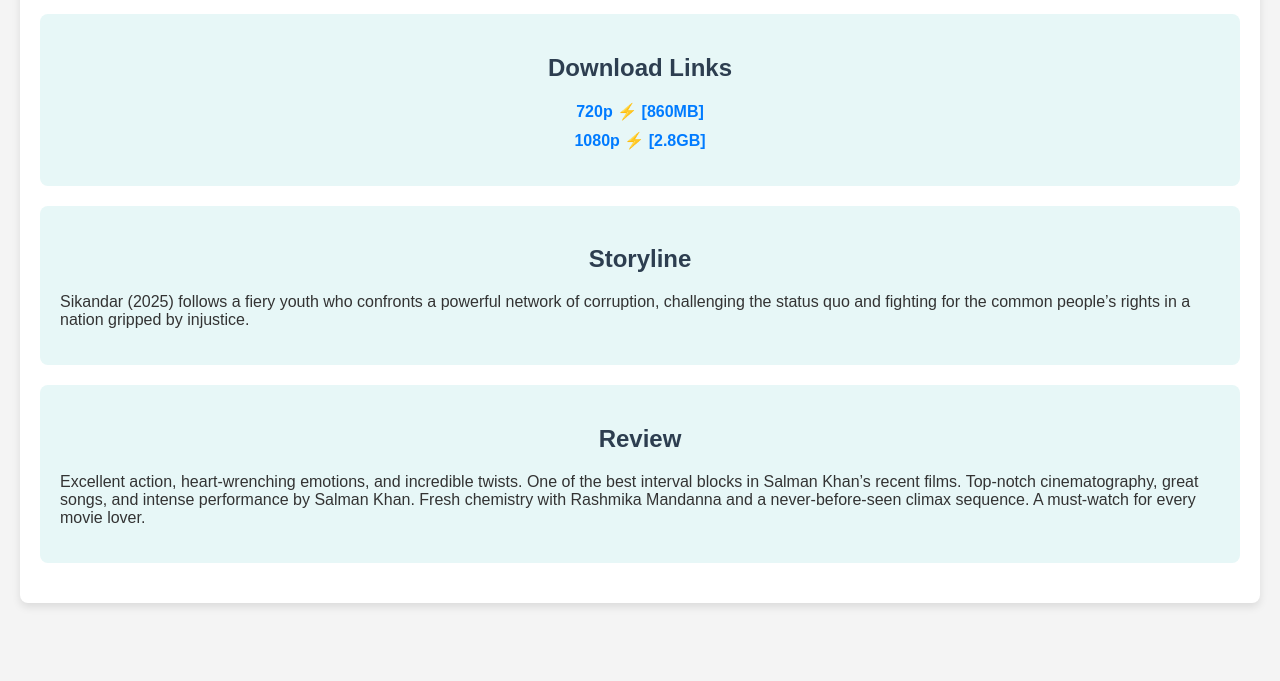
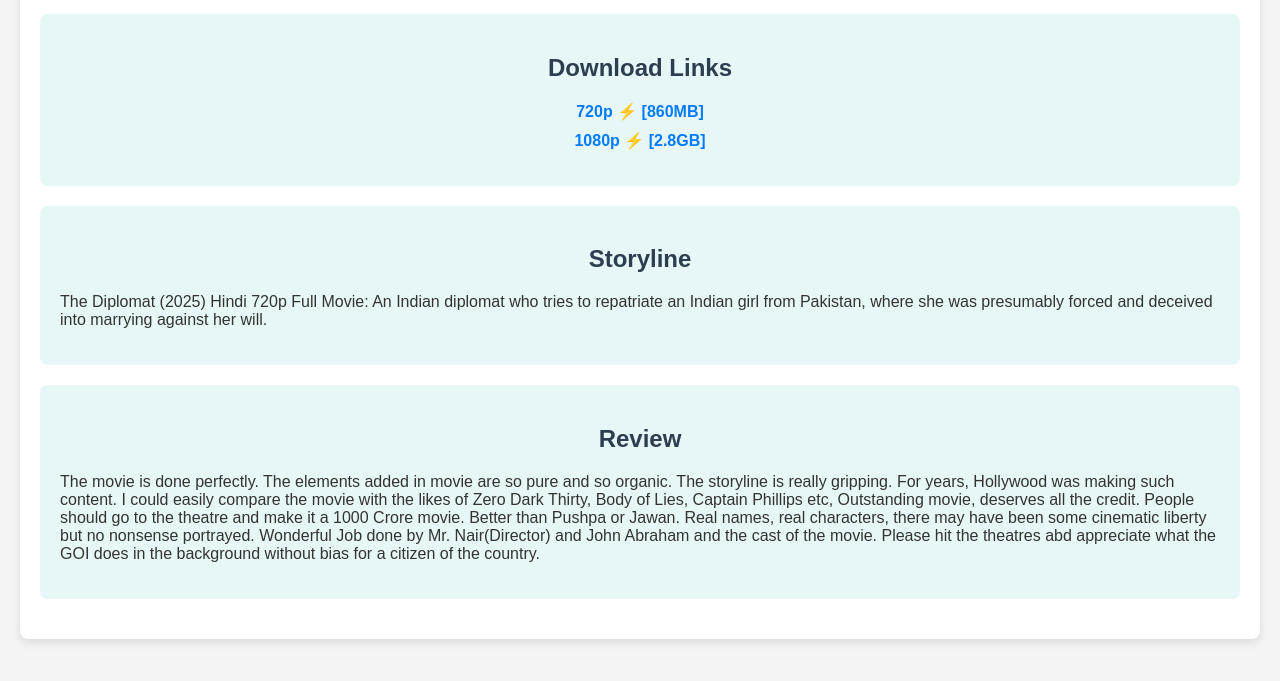
Before and after one commit to cinearena/The-Diplomat-Full-Movie, a plain HTML site: page index.html in a window 1280 px wide. Shown: the part 1516-2197 px from the top of the page. Drawn offline with Linux system fonts and the light colour scheme.

Commit message:
Update index.html

```diff
--- a/index.html
+++ b/index.html
@@ -197,18 +197,15 @@
     <div class="description">
         <h2>Storyline</h2>
         <p>
-            Sikandar (2025) follows a fiery youth who confronts a powerful network of corruption, challenging the status quo
-            and fighting for the common people’s rights in a nation gripped by injustice.
-        </p>
+            The Diplomat (2025) Hindi 720p Full Movie: An Indian diplomat who tries to repatriate an Indian girl from Pakistan, where she was presumably forced and deceived into marrying against her will.
+	</p>
     </div>
 
     <div class="review">
         <h2>Review</h2>
         <p>
-            Excellent action, heart-wrenching emotions, and incredible twists. One of the best interval blocks in Salman Khan’s recent films.
-            Top-notch cinematography, great songs, and intense performance by Salman Khan.
-            Fresh chemistry with Rashmika Mandanna and a never-before-seen climax sequence. A must-watch for every movie lover.
-        </p>
+            The movie is done perfectly. The elements added in movie are so pure and so organic. The storyline is really gripping. For years, Hollywood was making such content. I could easily compare the movie with the likes of Zero Dark Thirty, Body of Lies, Captain Phillips etc, Outstanding movie, deserves all the credit. People should go to the theatre and make it a 1000 Crore movie. Better than Pushpa or Jawan. Real names, real characters, there may have been some cinematic liberty but no nonsense portrayed. Wonderful Job done by Mr. Nair(Director) and John Abraham and the cast of the movie. Please hit the theatres abd appreciate what the GOI does in the background without bias for a citizen of the country.
+	</p>
     </div>
 </div>
 
```
